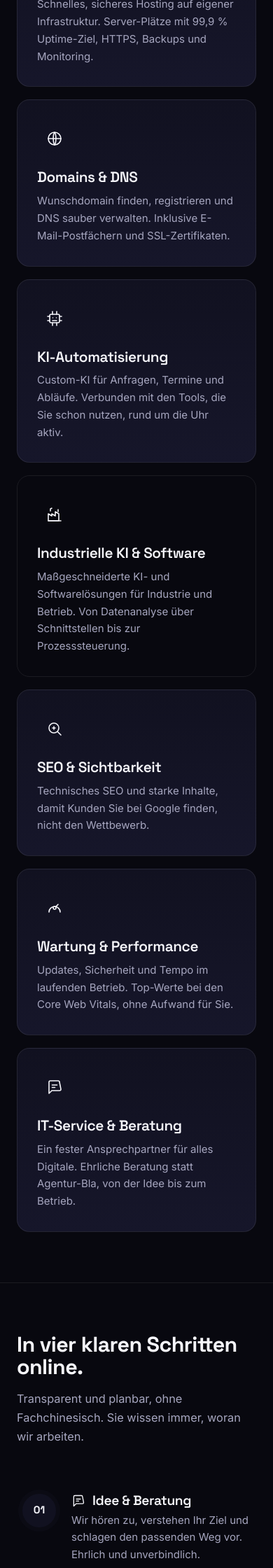
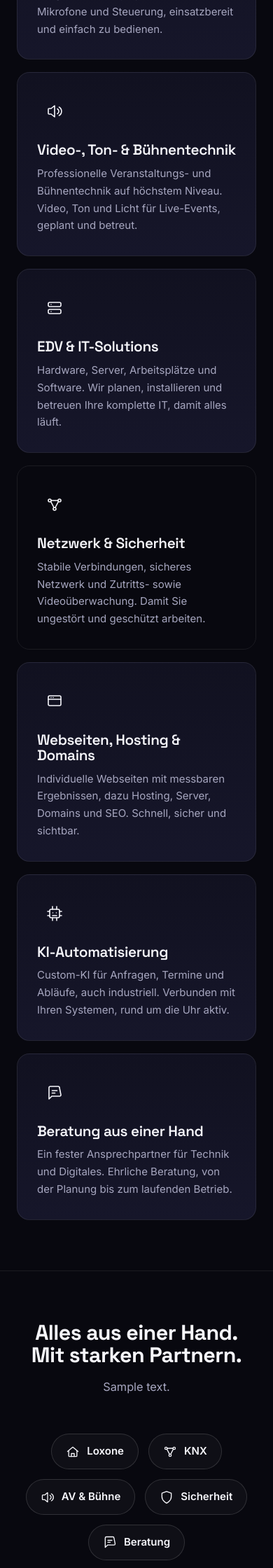
Before and after one commit to BastianScherzinger/wvm-it, a Django app: template templates/index.html in a window 390 px wide. Shown: the part 4000-6240 px from the top of the page at 70% size. Run offline with Django 5.2, Linux system fonts and the light colour scheme; the template is opened without the code that fills it: most values are stand-ins (such as "Sample title", 1, 10 or a date in 2020); grey boxes marked "Sample" are stand-in pictures.

Commit message:
Kundenfeedback Florin: professionelle Headline, echtes Geschaeft (Loxone/KNX-Smarthome, Konferenz-/AV-/Buehnentechnik, EDV, Sicherheit), Partner-Sektion + Text, neue Referenzbilder (Smarthome/Konferenz/Buehne), Mobile-Burger-Menue

```diff
--- a/static/css/style.css
+++ b/static/css/style.css
@@ -198,6 +205,14 @@ body::before{content:"";position:fixed;inset:0;z-index:-2;pointer-events:none;
 .b-card p{color:var(--ink-soft);font-size:15px}
 .b-tags{list-style:none;display:flex;flex-wrap:wrap;gap:8px;margin-top:20px}
 .b-tags li{font-size:12.5px;color:var(--ink-soft);padding:5px 11px;border:1px solid var(--line);border-radius:999px;background:rgba(255,255,255,.02)}
+
+/* ── Partner / alles aus einer Hand ──────────────────────────────────────── */
+.sec-head-center{text-align:center;margin-inline:auto}
+.partner-row{display:flex;flex-wrap:wrap;justify-content:center;gap:14px;margin-top:4px}
+.partner-chip{display:inline-flex;align-items:center;gap:10px;padding:12px 20px;border-radius:999px;font-size:15px;font-weight:600;
+  color:var(--ink);border:1px solid var(--line-2);background:rgba(255,255,255,.03);transition:border-color .2s,transform .2s var(--ease)}
+.partner-chip:hover{border-color:color-mix(in srgb,var(--accent) 55%,transparent);transform:translateY(-2px)}
+.partner-chip svg{width:20px;height:20px;color:var(--accent2);flex:0 0 auto}
 
 /* ── Prozess-Timeline ────────────────────────────────────────────────────── */
 .timeline{list-style:none;position:relative;max-width:760px;margin-left:8px}
--- a/static/js/main.js
+++ b/static/js/main.js
@@ -175,6 +175,17 @@
     const onScrollNav = () => nav.classList.toggle("scrolled", window.scrollY > 12);
     window.addEventListener("scroll", onScrollNav, { passive: true });
     onScrollNav();
+    // Mobile-Menü (Burger) öffnen/schließen
+    const burger = document.getElementById("navBurger");
+    if (burger) {
+      const close = function () { nav.classList.remove("open"); burger.setAttribute("aria-expanded", "false"); };
+      burger.addEventListener("click", function () {
+        const open = nav.classList.toggle("open");
+        burger.setAttribute("aria-expanded", open ? "true" : "false");
+      });
+      nav.querySelectorAll(".nav-menu a").forEach(function (a) { a.addEventListener("click", close); });
+      document.addEventListener("keydown", function (e) { if (e.key === "Escape") close(); });
+    }
   }
 
   /* ── 4) COUNT-UP-KENNZAHLEN ────────────────────────────────────────────── */
--- a/templates/icons.html
+++ b/templates/icons.html
@@ -19,6 +19,10 @@
 {% elif name == 'bolt' %}<path d="M13 2 4 14h7l-1 8 9-12h-7z"/>
 {% elif name == 'gauge' %}<path d="M12 14a2 2 0 1 0 0-4 2 2 0 0 0 0 4Z"/><path d="m13.4 10.6 3.6-3.6"/><path d="M4 18a8 8 0 1 1 16 0"/>
 {% elif name == 'check' %}<path d="M20 6 9 17l-5-5"/>
+{% elif name == 'home' %}<path d="M3 11.5 12 4l9 7.5"/><path d="M5 10v9a1 1 0 0 0 1 1h12a1 1 0 0 0 1-1v-9"/><path d="M9.5 20v-5h5v5"/>
+{% elif name == 'av' %}<path d="M3 9v6a1 1 0 0 0 1 1h3l5 4V4L7 8H4a1 1 0 0 0-1 1Z"/><path d="M16 8.5a4 4 0 0 1 0 7M18.5 6a7 7 0 0 1 0 12"/>
+{% elif name == 'conf' %}<rect x="3" y="4" width="18" height="11" rx="2"/><path d="M8 20h8M12 15v5M9 9l2.2 1.6L9 12"/>
+{% elif name == 'net' %}<circle cx="5" cy="6" r="2"/><circle cx="19" cy="6" r="2"/><circle cx="12" cy="18" r="2"/><path d="M6.5 7.4 11 16M17.5 7.4 13 16M7 6h10"/>
 {% endif %}
 </svg>
 {% endspaceless %}
--- a/templates/index.html
+++ b/templates/index.html
@@ -31,13 +31,16 @@
     <a class="brand" href="#top" aria-label="{{ c.site_name }} Startseite">
       {% if c.logo_mark %}<img class="brand-logo" src="{{ c.logo_mark }}" alt="" aria-hidden="true" width="30" height="30">{% else %}<span class="brand-mark" aria-hidden="true"><span></span></span>{% endif %}{{ c.site_name }}
     </a>
-    <nav class="nav-links" aria-label="Hauptnavigation">
-      <a href="#leistungen">Leistungen</a>
-      <a href="#prozess">Arbeitsweise</a>
-      <a href="#preise">Preise</a>
-      <a href="#kontakt">Kontakt</a>
-    </nav>
-    <a class="btn btn-sm btn-magnetic" href="#kontakt">{{ c.cta_text }}</a>
+    <button class="nav-burger" id="navBurger" type="button" aria-label="Menü öffnen" aria-expanded="false" aria-controls="navMenu"><span></span><span></span><span></span></button>
+    <div class="nav-menu" id="navMenu">
+      <nav class="nav-links" aria-label="Hauptnavigation">
+        <a href="#leistungen">Leistungen</a>
+        <a href="#partner">Partner</a>
+        <a href="#preise">Preise</a>
+        <a href="#kontakt">Kontakt</a>
+      </nav>
+      <a class="btn btn-sm btn-magnetic nav-cta" href="#kontakt">{{ c.cta_text }}</a>
+    </div>
   </div>
 </header>
 
@@ -150,58 +153,75 @@
   <section class="section" id="leistungen">
     <div class="wrap">
       <header class="sec-head" data-reveal>
-        <h2 class="section-t">Weit mehr als Webseiten. Ihre komplette digitale Basis.</h2>
-        <p class="section-lead">Webdesign, eigenes Hosting und Server, Domains und DNS, KI bis hin zu Industrielösungen, dazu SEO und Wartung. Alles aus einer Hand, sauber aufeinander abgestimmt.</p>
+        <h2 class="section-t">Technik und Digitales. Alles aus einer Hand.</h2>
+        <p class="section-lead">Von Gebäudeautomation und Veranstaltungstechnik über EDV und Sicherheit bis zu Webseiten und KI. Mit starken Partnern, sauber aufeinander abgestimmt.</p>
       </header>
 
       <div class="bento">
         <article class="b-card b-wide b-feature spot" data-reveal data-spot>
-          <div class="b-ic">{% include 'icons.html' with name='web' %}</div>
-          <h3>Individuelle Webseiten &amp; Webapps</h3>
-          <p>Maßgeschneidert von der ersten Skizze bis zum Launch. Schnell, barrierearm und auf Conversion gebaut. Kein Baukasten, kein Template-Look.</p>
-          <ul class="b-tags"><li>Design</li><li>Entwicklung</li><li>Onlineshops</li><li>Responsive</li></ul>
+          <div class="b-ic">{% include 'icons.html' with name='home' %}</div>
+          <h3>Gebäude- &amp; Smarthome-Automation</h3>
+          <p>Loxone, KNX und Smarthome aus einer Hand. Licht, Heizung, Beschattung und Sicherheit intelligent vernetzt, sauber programmiert und zuverlässig im Betrieb.</p>
+          <ul class="b-tags"><li>Loxone</li><li>KNX</li><li>Smarthome</li><li>All-in-One</li></ul>
         </article>
         <article class="b-card spot" data-reveal data-spot>
-          <div class="b-ic">{% include 'icons.html' with name='server' %}</div>
-          <h3>Webhosting &amp; Server</h3>
-          <p>Schnelles, sicheres Hosting auf eigener Infrastruktur. Server-Plätze mit 99,9 % Uptime-Ziel, HTTPS, Backups und Monitoring.</p>
+          <div class="b-ic">{% include 'icons.html' with name='conf' %}</div>
+          <h3>Konferenzraum-Technik</h3>
+          <p>Konferenz- und Meetingräume komplett ausgestattet. Displays, Kameras, Mikrofone und Steuerung, einsatzbereit und einfach zu bedienen.</p>
         </article>
         <article class="b-card spot" data-reveal data-spot>
-          <div class="b-ic">{% include 'icons.html' with name='dns' %}</div>
-          <h3>Domains &amp; DNS</h3>
-          <p>Wunschdomain finden, registrieren und DNS sauber verwalten. Inklusive E-Mail-Postfächern und SSL-Zertifikaten.</p>
+          <div class="b-ic">{% include 'icons.html' with name='av' %}</div>
+          <h3>Video-, Ton- &amp; Bühnentechnik</h3>
+          <p>Professionelle Veranstaltungs- und Bühnentechnik auf höchstem Niveau. Video, Ton und Licht für Live-Events, geplant und betreut.</p>
+        </article>
+        <article class="b-card spot" data-reveal data-spot>
+          <div class="b-ic">{% include 'icons.html' with name='host' %}</div>
+          <h3>EDV &amp; IT-Solutions</h3>
+          <p>Hardware, Server, Arbeitsplätze und Software. Wir planen, installieren und betreuen Ihre komplette IT, damit alles läuft.</p>
+        </article>
+        <article class="b-card b-tint spot" data-reveal data-spot>
+          <div class="b-ic">{% include 'icons.html' with name='net' %}</div>
+          <h3>Netzwerk &amp; Sicherheit</h3>
+          <p>Stabile Verbindungen, sicheres Netzwerk und Zutritts- sowie Videoüberwachung. Damit Sie ungestört und geschützt arbeiten.</p>
+        </article>
+        <article class="b-card spot" data-reveal data-spot>
+          <div class="b-ic">{% include 'icons.html' with name='web' %}</div>
+          <h3>Webseiten, Hosting &amp; Domains</h3>
+          <p>Individuelle Webseiten mit messbaren Ergebnissen, dazu Hosting, Server, Domains und SEO. Schnell, sicher und sichtbar.</p>
         </article>
         <article class="b-card spot" data-reveal data-spot>
           <div class="b-ic">{% include 'icons.html' with name='ai' %}</div>
           <h3>KI-Automatisierung</h3>
-          <p>Custom-KI für Anfragen, Termine und Abläufe. Verbunden mit den Tools, die Sie schon nutzen, rund um die Uhr aktiv.</p>
-        </article>
-        <article class="b-card b-tint spot" data-reveal data-spot>
-          <div class="b-ic">{% include 'icons.html' with name='industrie' %}</div>
-          <h3>Industrielle KI &amp; Software</h3>
-          <p>Maßgeschneiderte KI- und Softwarelösungen für Industrie und Betrieb. Von Datenanalyse über Schnittstellen bis zur Prozesssteuerung.</p>
-        </article>
-        <article class="b-card spot" data-reveal data-spot>
-          <div class="b-ic">{% include 'icons.html' with name='seo' %}</div>
-          <h3>SEO &amp; Sichtbarkeit</h3>
-          <p>Technisches SEO und starke Inhalte, damit Kunden Sie bei Google finden, nicht den Wettbewerb.</p>
-        </article>
-        <article class="b-card spot" data-reveal data-spot>
-          <div class="b-ic">{% include 'icons.html' with name='gauge' %}</div>
-          <h3>Wartung &amp; Performance</h3>
-          <p>Updates, Sicherheit und Tempo im laufenden Betrieb. Top-Werte bei den Core Web Vitals, ohne Aufwand für Sie.</p>
+          <p>Custom-KI für Anfragen, Termine und Abläufe, auch industriell. Verbunden mit Ihren Systemen, rund um die Uhr aktiv.</p>
         </article>
         <article class="b-card spot" data-reveal data-spot>
           <div class="b-ic">{% include 'icons.html' with name='consulting' %}</div>
-          <h3>IT-Service &amp; Beratung</h3>
-          <p>Ein fester Ansprechpartner für alles Digitale. Ehrliche Beratung statt Agentur-Bla, von der Idee bis zum Betrieb.</p>
+          <h3>Beratung aus einer Hand</h3>
+          <p>Ein fester Ansprechpartner für Technik und Digitales. Ehrliche Beratung, von der Planung bis zum laufenden Betrieb.</p>
         </article>
       </div>
     </div>
   </section>
 
+  <!-- ── PARTNER / ALLES AUS EINER HAND ────────────────────────────────────── -->
+  <section class="section section-alt" id="partner">
+    <div class="wrap">
+      <header class="sec-head sec-head-center" data-reveal>
+        <h2 class="section-t">Alles aus einer Hand. Mit starken Partnern.</h2>
+        {% if c.partner_text %}<p class="section-lead">{{ c.partner_text }}</p>{% endif %}
+      </header>
+      <div class="partner-row" data-reveal>
+        <span class="partner-chip">{% include 'icons.html' with name='home' %}Loxone</span>
+        <span class="partner-chip">{% include 'icons.html' with name='net' %}KNX</span>
+        <span class="partner-chip">{% include 'icons.html' with name='av' %}AV &amp; Bühne</span>
+        <span class="partner-chip">{% include 'icons.html' with name='shield' %}Sicherheit</span>
+        <span class="partner-chip">{% include 'icons.html' with name='consulting' %}Beratung</span>
+      </div>
+    </div>
+  </section>
+
   <!-- ── PROZESS (vertikale Timeline) ──────────────────────────────────────── -->
-  <section class="section section-alt" id="prozess">
+  <section class="section" id="prozess">
     <div class="wrap">
       <header class="sec-head" data-reveal>
         <h2 class="section-t">In vier klaren Schritten online.</h2>
@@ -242,21 +262,21 @@
   <section class="section" id="referenzen">
     <div class="wrap">
       <header class="sec-head" data-reveal>
-        <h2 class="section-t">So sehen unsere Webseiten aus.</h2>
-        <p class="section-lead">Ein Eindruck davon, was wir für Handwerk, Gastronomie und Startups bauen. Jede Seite individuell, schnell und auf Anfragen ausgelegt.</p>
+        <h2 class="section-t">Ein Eindruck unserer Arbeit.</h2>
+        <p class="section-lead">Von der Gebäudeautomation über Konferenztechnik bis zur Bühne. Geplant, installiert und betreut, auf höchstem Niveau.</p>
       </header>
       <div class="refs">
         <figure class="ref" data-reveal>
-          <div class="ref-img"><img src="{% static 'img/ref_handwerk.jpg' %}" alt="Beispiel-Webseite für einen Handwerks- und Technikbetrieb" loading="lazy" width="1264" height="848"></div>
-          <figcaption><strong>Handwerk &amp; Technik</strong><span>Leistungen, Vertrauen und Kontakt auf einen Blick.</span></figcaption>
+          <div class="ref-img"><img src="{% static 'img/ref_smarthome.jpg' %}" alt="Smarthome und Gebäudeautomation mit Loxone und KNX" loading="lazy" width="1264" height="848"></div>
+          <figcaption><strong>Smarthome &amp; Automation</strong><span>Loxone und KNX, intelligent vernetzt.</span></figcaption>
         </figure>
         <figure class="ref" data-reveal>
-          <div class="ref-img"><img src="{% static 'img/ref_gastro.jpg' %}" alt="Beispiel-Webseite für ein Restaurant mit Reservierung" loading="lazy" width="1264" height="848"></div>
-          <figcaption><strong>Gastronomie</strong><span>Appetit machen und Reservierungen direkt entgegennehmen.</span></figcaption>
+          <div class="ref-img"><img src="{% static 'img/ref_konferenz.jpg' %}" alt="Konferenzraum mit professioneller Medien- und AV-Technik" loading="lazy" width="1264" height="848"></div>
+          <figcaption><strong>Konferenz- &amp; Medientechnik</strong><span>Displays, Ton und Steuerung, einsatzbereit.</span></figcaption>
         </figure>
         <figure class="ref" data-reveal>
-          <div class="ref-img"><img src="{% static 'img/ref_startup.jpg' %}" alt="Beispiel-Webseite für ein Startup oder SaaS-Produkt" loading="lazy" width="1264" height="848"></div>
-          <figcaption><strong>Startup &amp; SaaS</strong><span>Klares Produkt, starke Wirkung, mehr Anmeldungen.</span></figcaption>
+          <div class="ref-img"><img src="{% static 'img/ref_buehne.jpg' %}" alt="Professionelle Video-, Ton- und Bühnentechnik für Live-Events" loading="lazy" width="1264" height="848"></div>
+          <figcaption><strong>Video-, Ton- &amp; Bühnentechnik</strong><span>Live-Events auf höchstem Niveau.</span></figcaption>
         </figure>
       </div>
     </div>
@@ -306,7 +326,7 @@
       </div>
       <div class="founder-body">
         <h2 class="section-t">Ein fester Ansprechpartner. Kein Agentur-Bla.</h2>
-        <p class="section-lead">Hinter {{ c.site_name }} steht {{ c.inhaber_name }}. Aus Leidenschaft für saubere Technik baue ich Webseiten, Hosting, KI-Automatisierung und SEO für Unternehmen, die online wirklich gefunden werden wollen. Persönlich, ehrlich und direkt erreichbar.</p>
+        <p class="section-lead">Hinter {{ c.site_name }} steht {{ c.inhaber_name }}. Aus Leidenschaft für saubere Technik bringe ich Gebäudeautomation, Veranstaltungstechnik, EDV und digitale Auftritte zusammen, alles aus einer Hand und mit starken Partnern. Persönlich, ehrlich und direkt erreichbar.</p>
         <ul class="founder-points">
           <li>Alles aus einer Hand, von der Idee bis zum laufenden Betrieb.</li>
           <li>Klare Kommunikation ohne Fachchinesisch.</li>
@@ -328,16 +348,16 @@
       </header>
       <div class="quotes">
         <figure class="quote spot" data-reveal data-spot>
-          <blockquote>„Neue Seite in zwei Wochen, seitdem deutlich mehr Anfragen über das Formular. Alles ohne Aufwand für uns."</blockquote>
-          <figcaption><span class="q-av" aria-hidden="true">MK</span><span><strong>Markus Keller</strong>Inhaber, Elektro Keller</span></figcaption>
+          <blockquote>„Unser ganzes Haus läuft jetzt über eine App. Loxone sauber installiert und verständlich erklärt."</blockquote>
+          <figcaption><span class="q-av" aria-hidden="true">MB</span><span><strong>Michael Berger</strong>Bauherr, Privathaus</span></figcaption>
         </figure>
         <figure class="quote spot" data-reveal data-spot>
-          <blockquote>„Die Reservierungen kommen jetzt automatisch rein. Endlich eine Seite, auf die das Restaurant stolz ist."</blockquote>
-          <figcaption><span class="q-av" aria-hidden="true">LB</span><span><strong>Lena Brandt</strong>Trattoria Da Vinci</span></figcaption>
+          <blockquote>„Der neue Konferenzraum funktioniert auf Knopfdruck. Professionell geplant und zuverlässig betreut."</blockquote>
+          <figcaption><span class="q-av" aria-hidden="true">SH</span><span><strong>Sandra Huber</strong>Büroleitung, Steuerkanzlei</span></figcaption>
         </figure>
         <figure class="quote spot" data-reveal data-spot>
-          <blockquote>„Schnell, ehrlich, technisch top. Hosting und SEO laufen einfach, ich muss mich um nichts kümmern."</blockquote>
-          <figcaption><span class="q-av" aria-hidden="true">TR</span><span><strong>Tobias Renz</strong>Gründer, Renz Consulting</span></figcaption>
+          <blockquote>„Schnell, ehrlich, technisch top. Von der IT bis zur Veranstaltungstechnik stimmt einfach alles."</blockquote>
+          <figcaption><span class="q-av" aria-hidden="true">TR</span><span><strong>Tobias Renz</strong>Inhaber, Eventagentur</span></figcaption>
         </figure>
       </div>
     </div>
@@ -399,11 +419,11 @@
   <div class="wrap foot-top">
     <div class="foot-brand">
       <a class="brand" href="#top">{% if c.logo_mark %}<img class="brand-logo" src="{{ c.logo_mark }}" alt="" aria-hidden="true" width="30" height="30">{% else %}<span class="brand-mark" aria-hidden="true"><span></span></span>{% endif %}{{ c.site_name }}</a>
-      <p>Digitale Infrastruktur für Unternehmen. Webseiten, Hosting, Server, KI bis zur Industrielösung und SEO, alles aus einer Hand.</p>
+      <p>Technik und Digitales aus einer Hand. Smarthome, Konferenz- und Veranstaltungstechnik, EDV, Sicherheit, Webseiten und KI.</p>
     </div>
     <nav class="foot-nav" aria-label="Footer">
-      <div><h4>Leistungen</h4><a href="#leistungen">Webseiten &amp; Webapps</a><a href="#leistungen">Hosting &amp; Server</a><a href="#leistungen">Domains &amp; DNS</a><a href="#leistungen">KI &amp; Industrie</a><a href="#leistungen">SEO</a></div>
-      <div><h4>Unternehmen</h4><a href="#prozess">Arbeitsweise</a><a href="#preise">Preise</a><a href="#stimmen">Stimmen</a>{% if c.wvm_shop %}<a href="{{ c.wvm_shop }}" target="_blank" rel="noopener">Shop</a>{% endif %}</div>
+      <div><h4>Leistungen</h4><a href="#leistungen">Smarthome &amp; KNX</a><a href="#leistungen">Konferenz &amp; AV-Technik</a><a href="#leistungen">EDV &amp; Sicherheit</a><a href="#leistungen">Webseiten &amp; KI</a></div>
+      <div><h4>Unternehmen</h4><a href="#partner">Partner</a><a href="#preise">Preise</a><a href="#stimmen">Stimmen</a>{% if c.wvm_shop %}<a href="{{ c.wvm_shop }}" target="_blank" rel="noopener">Shop</a>{% endif %}</div>
       <div><h4>Rechtliches</h4><a href="#impressum">Impressum</a><a href="#datenschutz">Datenschutz</a></div>
     </nav>
   </div>
```
Also changed, not shown: other parts of static/css/style.css (+19 -3 lines), content.json (+5 -4 lines), static/img/ref_buehne.jpg (added), static/img/ref_gastro.jpg (deleted), static/img/ref_handwerk.jpg (deleted), static/img/ref_konferenz.jpg (added), static/img/ref_smarthome.jpg (added), static/img/ref_startup.jpg (deleted).
